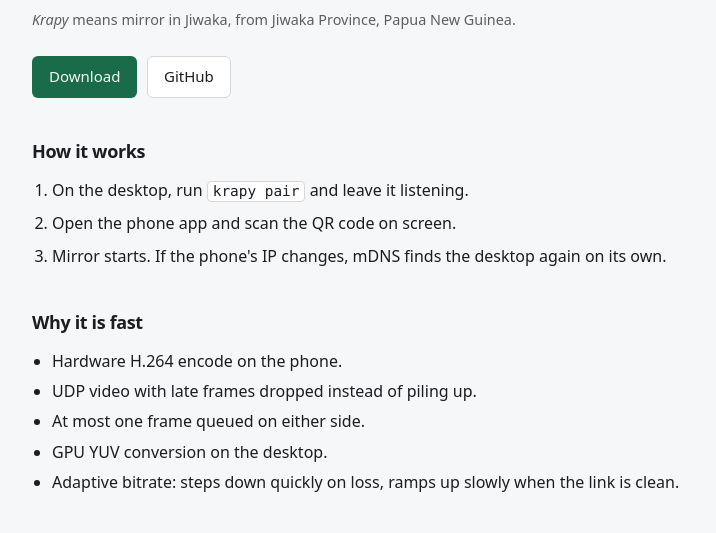
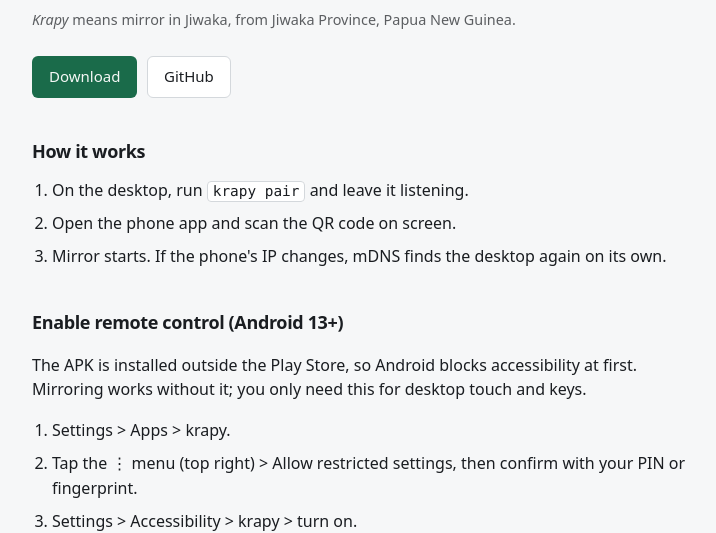
Before and after one commit to Emmanue707/krapy, a plain HTML site: page web/index.html in a window 1280 px wide. Shown: the part 271-804 px from the top of the page, without its empty margins (272-988 px from the left). Drawn offline with Linux system fonts and the light colour scheme.

Commit message:
site: how to allow remote control on android 13

```diff
--- a/web/index.html
+++ b/web/index.html
@@ -31,6 +31,16 @@
         <li>On the desktop, run <code>krapy pair</code> and leave it listening.</li>
         <li>Open the phone app and scan the QR code on screen.</li>
         <li>Mirror starts. If the phone&apos;s IP changes, mDNS finds the desktop again on its own.</li>
+      </ol>
+    </section>
+
+    <section aria-labelledby="remote-heading">
+      <h2 id="remote-heading">Enable remote control (Android 13+)</h2>
+      <p>The APK is installed outside the Play Store, so Android blocks accessibility at first. Mirroring works without it; you only need this for desktop touch and keys.</p>
+      <ol class="steps">
+        <li>Settings &gt; Apps &gt; krapy.</li>
+        <li>Tap the &#8942; menu (top right) &gt; Allow restricted settings, then confirm with your PIN or fingerprint.</li>
+        <li>Settings &gt; Accessibility &gt; krapy &gt; turn on.</li>
       </ol>
     </section>
 
```
